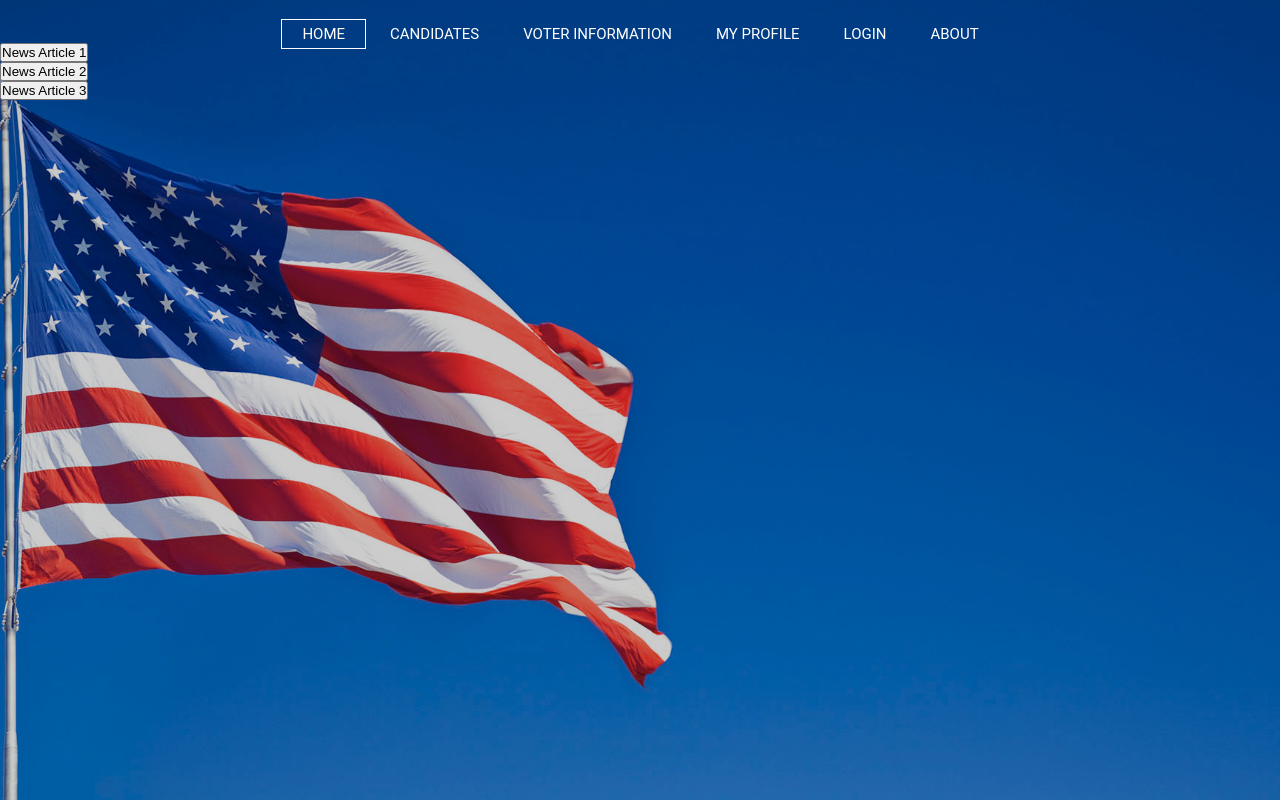
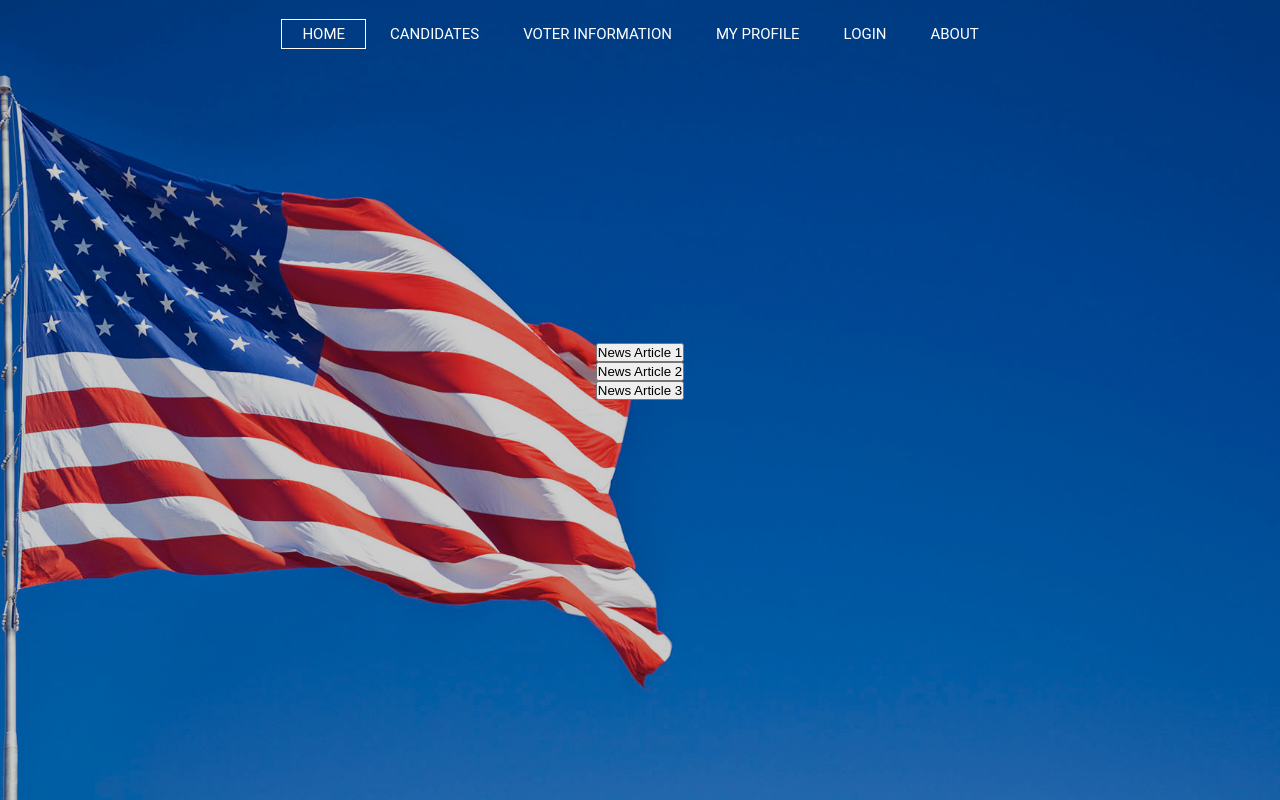
Before and after one commit to anaashrafi/election-essentials, a PHP site: page /threads.html in a window 1280 px wide. Run offline with PHP 8.4, Linux system fonts and the light colour scheme.

Commit message:
Added stlying to sample article buttons

```diff
--- a/proposal/threads_style.css
+++ b/proposal/threads_style.css
@@ -49,3 +49,9 @@
 	background-color: white;
 	color: black;
 }
+
+.samplearticles{
+	display: table;
+	margin: auto;
+	margin-top: 300px;
+}
```
